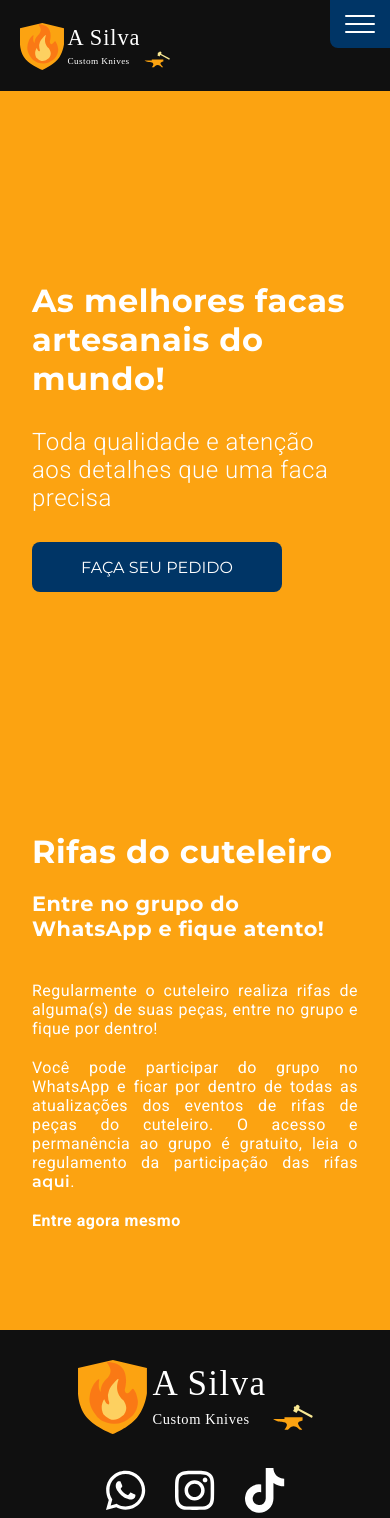
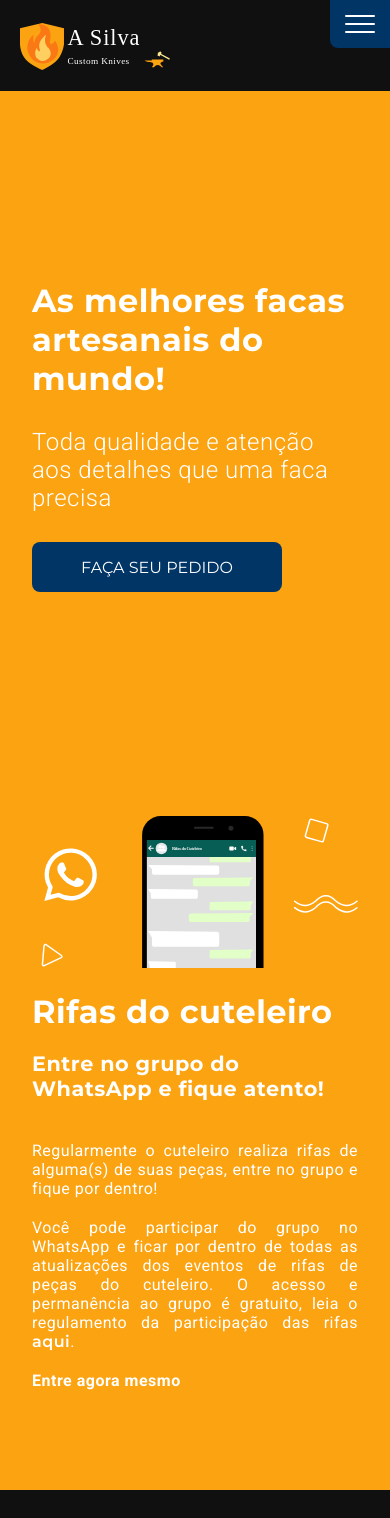
Before and after one commit to asilvacutelaria/a-silva-cutelaria, a Next.js app: page / in a window 390 px wide. Shown: the top 1518 px of the page. Built offline with nearby package versions, Linux system fonts and the light colour scheme.

Commit message:
Adding img phone for responsive

```diff
--- a/src/components/HomeRaffles.tsx
+++ b/src/components/HomeRaffles.tsx
@@ -8,6 +8,9 @@ export function HomeRaffles () {
             <div className={styles.homeRaffles}>
                 <div>
                     <img src="/Img_Raffles.svg" alt="" />
+                </div>
+                <div className={styles.phoneImg}>
+                    <img src="/Phone_md.svg" alt="" />
                 </div>
 
                 <div>
--- a/src/styles/components/HomeRaffles.module.css
+++ b/src/styles/components/HomeRaffles.module.css
@@ -1,3 +1,6 @@
+.phoneImg {
+    display: none;
+}
 .homeRaffles {
     display: flex;
     flex-direction: row;
@@ -57,20 +60,14 @@
 }
 
 @media(max-width: 759.9px) {
+    .homeRaffles {
+        flex-direction: column;
+        align-items: center;
+    }
     .homeRaffles div:first-child img {
         display: none;
     }
-    /* .homeRaffles::after {
-        content: "";
-        background: url(/Img_Raffles.svg) no-repeat;
-        opacity: 0.5;
-
-        top: 0;
-        left: 0;
-        bottom: 0;
-        right: 0;
-        position: absolute;
-        z-index: -1;
-
-    }     */
+    .phoneImg {
+        display: block;
+    }
 }
```
Also changed, not shown: public/Phone_md.svg (added).
